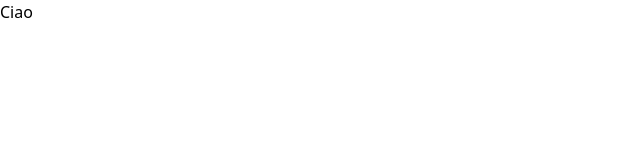
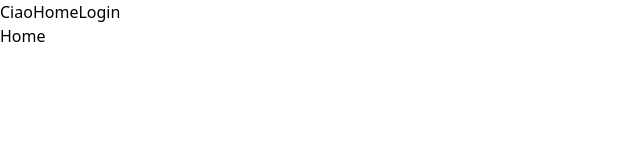
Before and after one commit to antoniogiachin/rs-blog, a React (Vite) app: page / in a window 1280 px wide. Shown: the top 160 px of the page, without its empty margins (0-640 px from the left). Built offline with nearby package versions, Linux system fonts and the light colour scheme.

Commit message:
Inizio progetto

```diff
--- a/package.json
+++ b/package.json
@@ -10,8 +10,12 @@
   },
   "dependencies": {
     "@supabase/supabase-js": "^2.0.0-rc.10",
+    "localforage": "^1.10.0",
+    "match-sorter": "^6.3.1",
     "react": "^18.2.0",
-    "react-dom": "^18.2.0"
+    "react-dom": "^18.2.0",
+    "react-router-dom": "^6.4.2",
+    "sort-by": "^1.2.0"
   },
   "devDependencies": {
     "@types/react": "^18.0.17",
--- a/src/App.jsx
+++ b/src/App.jsx
@@ -1,13 +1,15 @@
-import { useState } from "react";
-import "./App.css";
+import { NavLink, Outlet } from "react-router-dom";
 
 function App() {
-  const [count, setCount] = useState(0);
-
   return (
-    <div className="App">
+    <>
       <span>Ciao</span>
-    </div>
+      {/* HEADER  */}
+      <NavLink to={"/"}>Home</NavLink>
+      <NavLink to={"/login"}>Login</NavLink>
+      {/* RENDER PAGES  */}
+      <Outlet />
+    </>
   );
 }
 
--- a/src/main.jsx
+++ b/src/main.jsx
@@ -1,10 +1,15 @@
-import React from 'react'
-import ReactDOM from 'react-dom/client'
-import App from './App'
-import './index.css'
+import React from "react";
+import ReactDOM from "react-dom/client";
+import App from "./App";
+// ROUTER
+import { RouterProvider } from "react-router-dom";
+import { router } from "./router";
+import "./index.css";
 
-ReactDOM.createRoot(document.getElementById('root')).render(
+ReactDOM.createRoot(document.getElementById("root")).render(
   <React.StrictMode>
-    <App />
+    <RouterProvider router={router}>
+      <App />
+    </RouterProvider>
   </React.StrictMode>
-)
+);
--- /dev/null
+++ b/src/pages/ErrorPage.jsx
@@ -0,0 +1,17 @@
+// ROUTER ERRORS
+import { useRouteError } from "react-router-dom";
+
+export const ErrorPage = () => {
+  const error = useRouteError();
+  console.log(error);
+
+  return (
+    <div className="h-screen grid place-items-center bg-slate-200">
+      <div className="flex flex-col items-center gap-3">
+        <h2 className="text-2xl opacity-75">Oops! This is embarassing...</h2>
+        <h3 className="text-3xl">{error.status}</h3>
+        <h3 className="text-sm italic opacity-30">{error.statusText}</h3>
+      </div>
+    </div>
+  );
+};
--- /dev/null
+++ b/src/pages/Home.jsx
@@ -0,0 +1,7 @@
+import React from 'react'
+
+export const Home = () => {
+  return (
+    <div>Home</div>
+  )
+}
--- /dev/null
+++ b/src/pages/Login.jsx
@@ -0,0 +1,5 @@
+export const Login = () => {
+  return (
+    <div>Login</div>
+  )
+}
--- /dev/null
+++ b/src/router.jsx
@@ -0,0 +1,25 @@
+// ROUTER
+import { createBrowserRouter } from "react-router-dom";
+//PAGES
+import App from "./App";
+import { Home } from "./pages/Home";
+import { Login } from "./pages/Login";
+import { ErrorPage } from "./pages/ErrorPage";
+
+export const router = createBrowserRouter([
+  {
+    path: "/",
+    element: <App />,
+    errorElement: <ErrorPage />,
+    children: [
+      {
+        path: "/",
+        element: <Home />,
+      },
+      {
+        path: "/login",
+        element: <Login />,
+      },
+    ],
+  },
+]);
```
Also changed, not shown: 2 other files (tests, documents, lock files or other folders).
